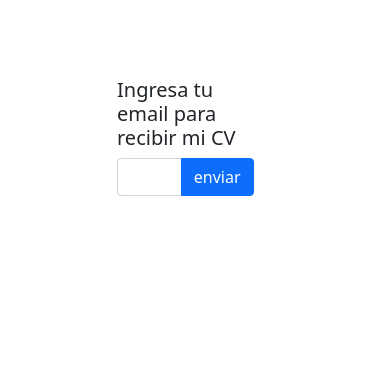
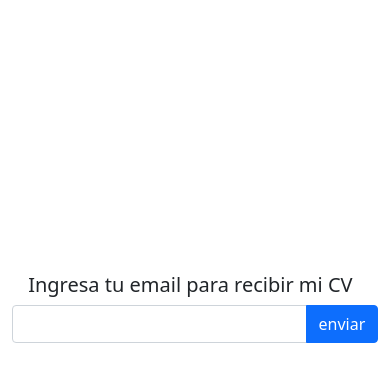
Before and after one commit to ferperezdiez/convolutions-with-react, a React (Create React App) app: page /resume in a window 390 px wide. Shown: the top 382 px of the page. Built offline with nearby package versions, Linux system fonts and the light colour scheme; no server answers.

Commit message:
responsive

```diff
--- a/src/components/sendResume/sendResume.css
+++ b/src/components/sendResume/sendResume.css
@@ -8,12 +8,20 @@
     margin-top: 20%;
 }
 
-@media screen and (max-width:850px){
-    divInput{
-        margin-top: 2rem;
+@media(max-width:850px){
+    .divInput{
 
-    display: flex;
-    flex-direction: column;
-    align-items: center;
+        width: 94%;
+        display: flex;
+        flex-direction: column;
+        justify-content: center;
+        margin-left:3%;
+        margin-top: 70%;
+    }
+    h5{
+        width: 94%;
+        margin-left:3%;
+
+
     }
 }
```
